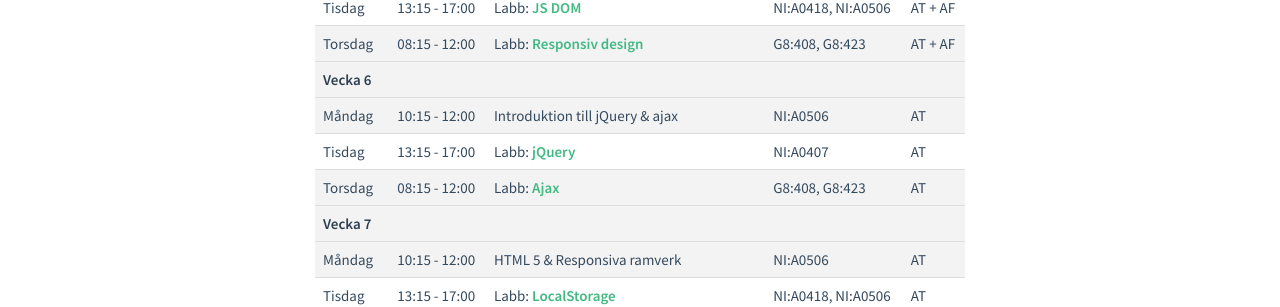
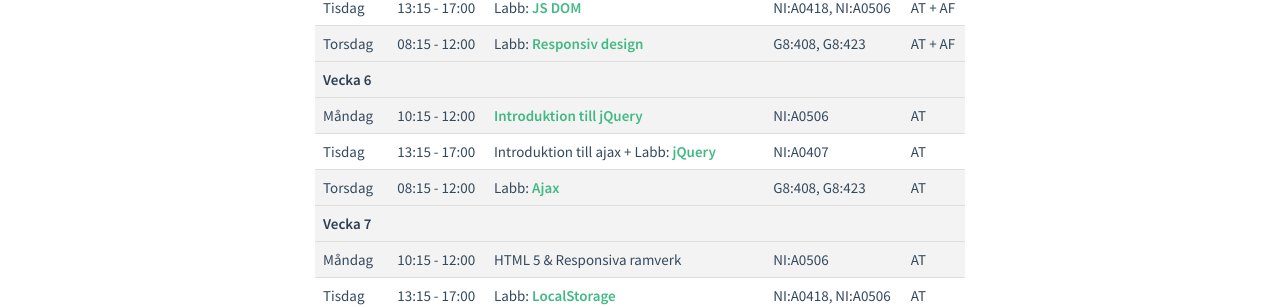
Before and after one commit to mau-dvmt/mah-dv.github.io, a Jekyll site: the page built from courses/da344a-da355a/plan.md, in a window 1280 px wide. Shown: the part 723-1030 px from the top of the page. Built offline with Jekyll 4.4.1, drawn with Linux system fonts in a browser that asks for light colours.

Commit message:
Added jquery lecture

```diff
--- a/_data/da344a-da355a.yml
+++ b/_data/da344a-da355a.yml
@@ -40,7 +40,7 @@ menu:
          - name: 6. Javascript intro 2 [AF]
          - name: 7. App, Intro JS [AT]
          - name: 8. Responsive design [AT]
-#         - name: 9. jQuery & ajax [AT]
+         - name: 9. jQuery [AT]
 #         - name: 10. Bootstrap & LocalStorage [AT]
 #         - name: 11. Geolocation & media [AT]
 #         - name: 12. JavaScript development methodology [AF]
--- a/courses/da344a-da355a/plan.md
+++ b/courses/da344a-da355a/plan.md
@@ -31,8 +31,8 @@ Nedan ser ni en planering för kursen (AT = Anton Tibblin, AF = Aleksander Fabij
 | ------------- |-------------| ---------| -------- |
 | **Vecka 6** | | | |
 | ------------- |-------------| ---------| -------- |
-| Måndag | 10:15 - 12:00 | Introduktion till jQuery & ajax | NI:A0506 | AT
-| Tisdag | 13:15 - 17:00 | Labb: [jQuery](exercises/ex8.html)  | NI:A0407 | AT
+| Måndag | 10:15 - 12:00 | [Introduktion till jQuery](lectures/le8.html) | NI:A0506 | AT
+| Tisdag | 13:15 - 17:00 | Introduktion till ajax + Labb: [jQuery](exercises/ex8.html)  | NI:A0407 | AT
 | Torsdag| 08:15 - 12:00 | Labb: [Ajax](exercises/ex9.html)  | G8:408, G8:423 | AT
 | ------------- |-------------| ---------| -------- |
 | **Vecka 7** | | | |
```
Also changed, not shown: courses/da344a-da355a/lectures/le9.md (+2 -2 lines), 1 other file.
